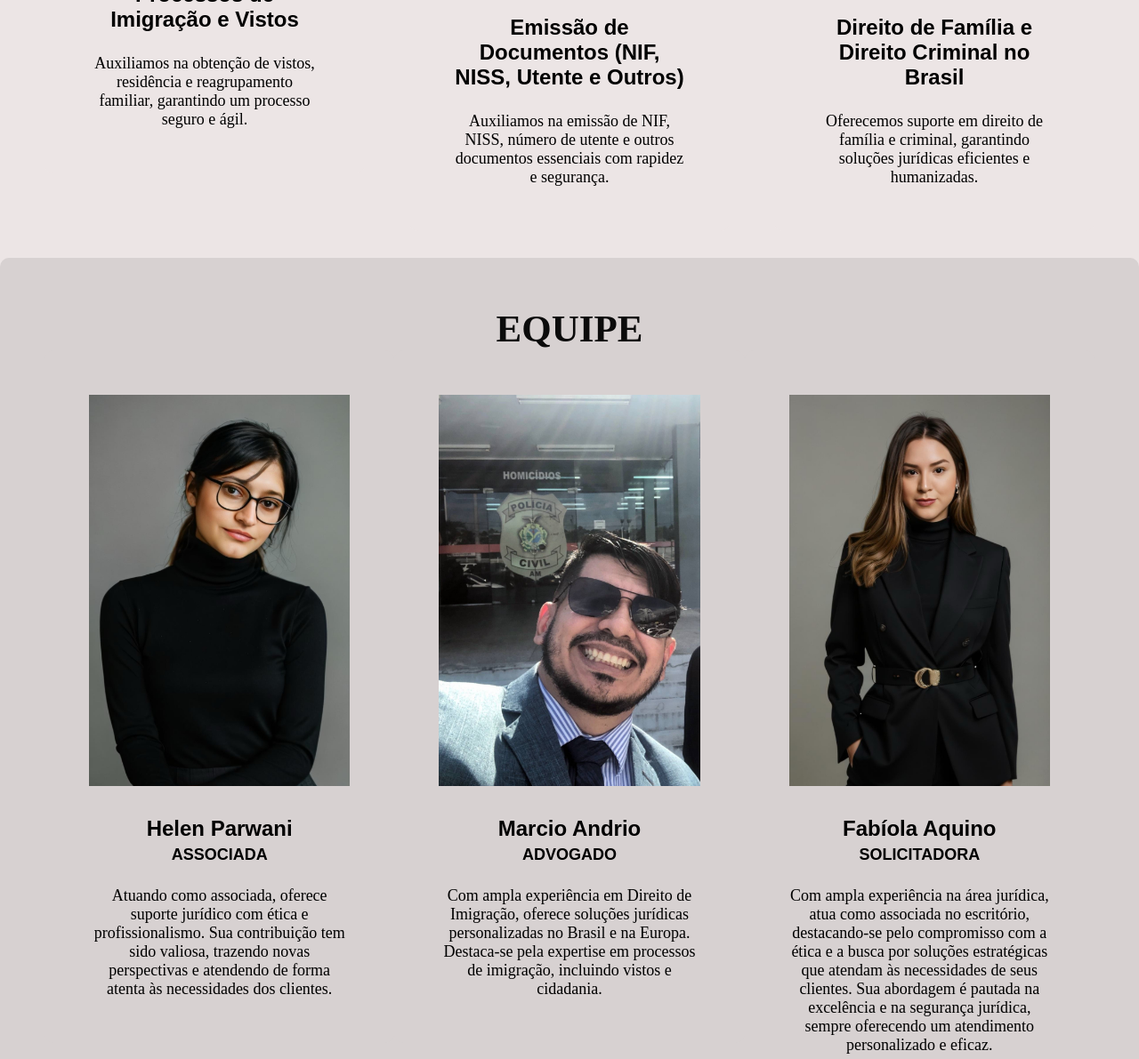
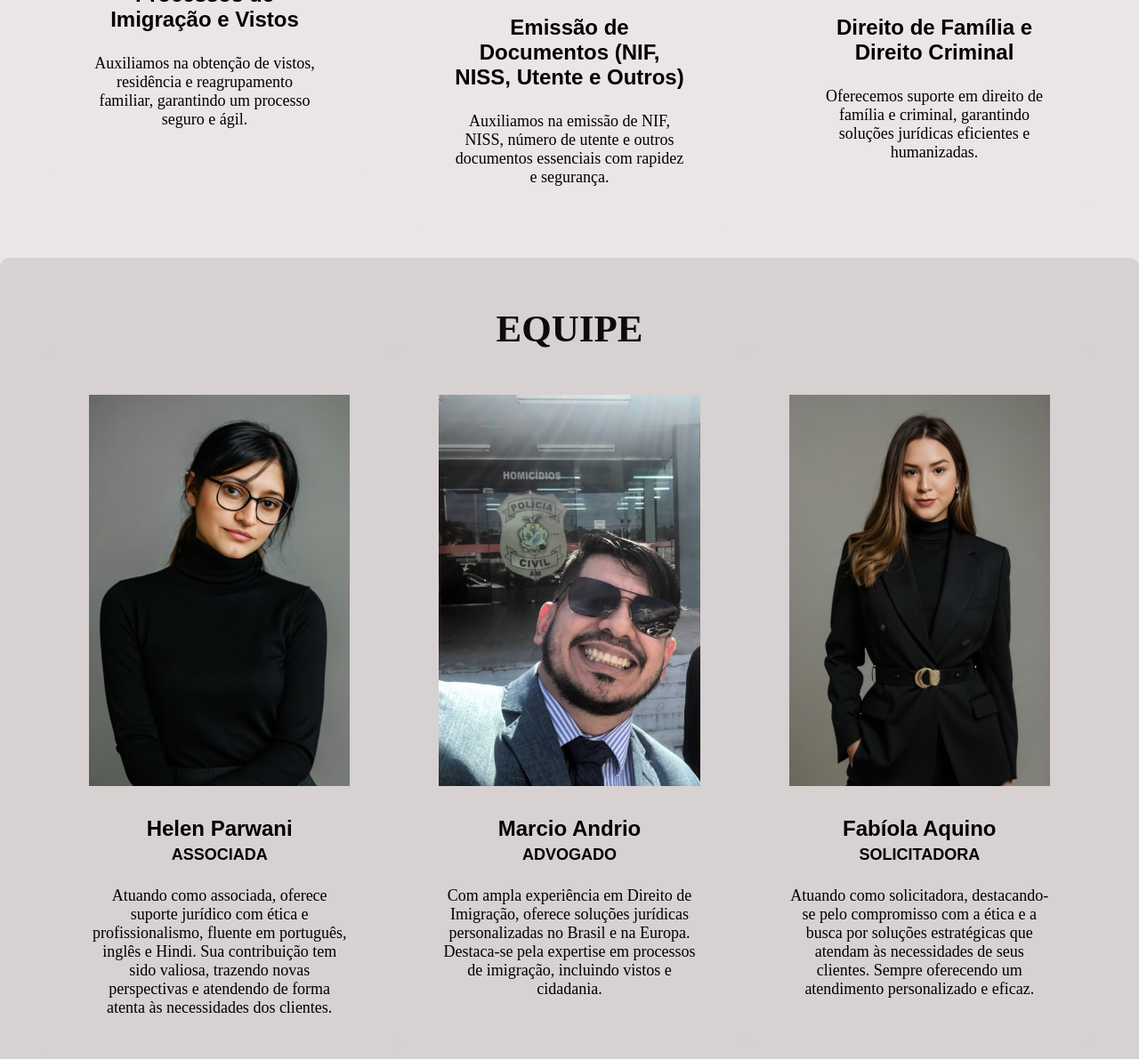
Before and after one commit to marcioandrio/escritorio, a plain HTML site: page index.html in a window 1280 px wide. Shown: the part 1729-2920 px from the top of the page at 89% size. Drawn offline with Linux system fonts and the light colour scheme.

Commit message:
Add files via upload

```diff
--- a/index.html
+++ b/index.html
@@ -115,7 +115,7 @@
                         </div>
 
                         <p class="caixa-titulo-servico">
-                            <span class="titulo-servico">Direito de Família e Direito Criminal no Brasil</span>
+                            <span class="titulo-servico">Direito de Família e Direito Criminal</span>
                         </p>
                         <div class="caixa-texto-servico">
                             <span class="texto-servico">Oferecemos suporte em direito de família e criminal, garantindo soluções jurídicas eficientes e humanizadas.</span>
@@ -144,7 +144,7 @@
                             <span class="funcao-colaborador">ASSOCIADA</span>
                         </p>
                         <p class="caixa-texto-equipe">
-                            <span class="texto-equipe">Atuando como associada, oferece suporte jurídico com ética e profissionalismo. Sua contribuição tem sido valiosa, trazendo novas perspectivas e atendendo de forma atenta às necessidades dos clientes.</span>
+                            <span class="texto-equipe">Atuando como associada, oferece suporte jurídico com ética e profissionalismo, fluente em português, inglês e Hindi. Sua contribuição tem sido valiosa, trazendo novas perspectivas e atendendo de forma atenta às necessidades dos clientes.</span>
                         </p>
                     </div>
 
@@ -174,7 +174,7 @@
                             <span class="funcao-colaborador">SOLICITADORA</span>
                         </p>
                         <p class="caixa-texto-equipe">
-                            <span class="texto-equipe">Com ampla experiência na área jurídica, atua como associada no escritório, destacando-se pelo compromisso com a ética e a busca por soluções estratégicas que atendam às necessidades de seus clientes. Sua abordagem é pautada na excelência e na segurança jurídica, sempre oferecendo um atendimento personalizado e eficaz.</span>
+                            <span class="texto-equipe">Atuando como solicitadora, destacando-se pelo compromisso com a ética e a busca por soluções estratégicas que atendam às necessidades de seus clientes. Sempre oferecendo um atendimento personalizado e eficaz.</span>
                         </p>
                     </div>
                 </div>
```
